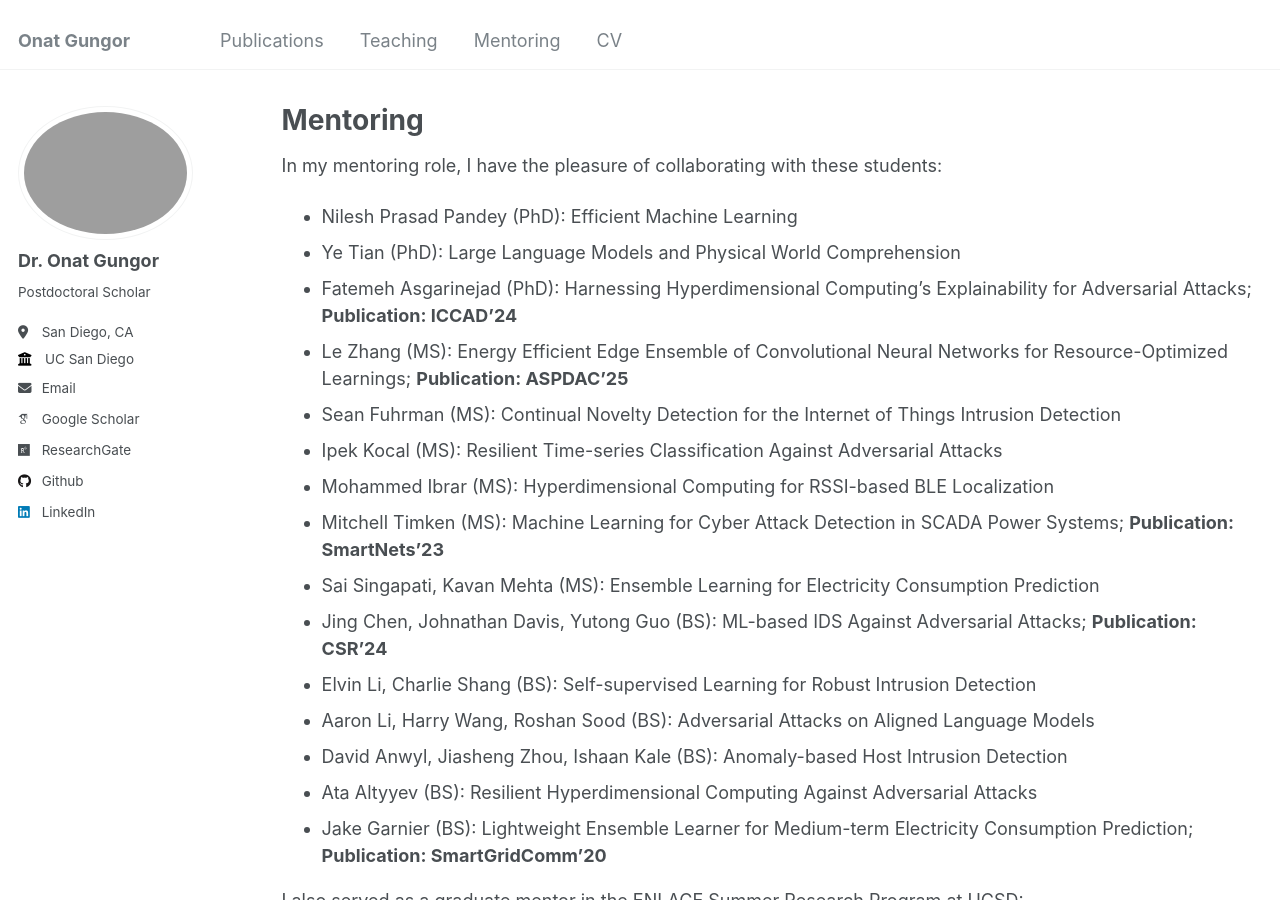
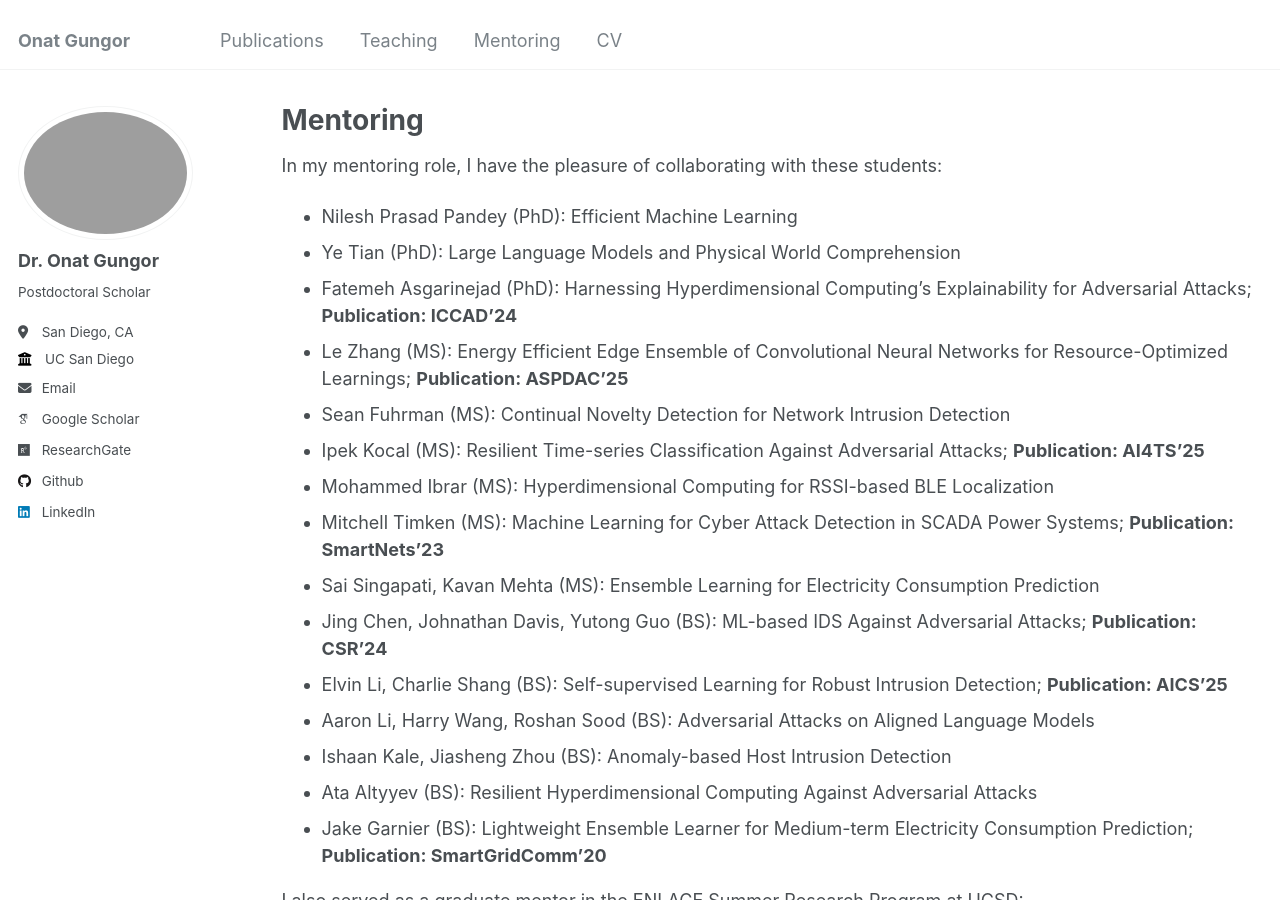
Before and after one commit to onatucsd/onatucsd.github.io, a Jekyll site: the page built from _pages/mentoring.md, in a window 1280 px wide and 900 px high. Built offline with Jekyll 4.4.1, drawn with Linux system fonts in a browser that asks for light colours; some web fonts are replaced.

Commit message:
Update mentoring.md

```diff
--- a/_pages/mentoring.md
+++ b/_pages/mentoring.md
@@ -11,15 +11,15 @@ In my mentoring role, I have the pleasure of collaborating with these students:
 * Ye Tian (PhD): Large Language Models and Physical World Comprehension
 * Fatemeh Asgarinejad (PhD): Harnessing Hyperdimensional Computing's Explainability for Adversarial Attacks; **Publication: ICCAD'24**
 * Le Zhang (MS): Energy Efficient Edge Ensemble of Convolutional Neural Networks for Resource-Optimized Learnings; **Publication: ASPDAC'25**
-* Sean Fuhrman (MS): Continual Novelty Detection for the Internet of Things Intrusion Detection
-* Ipek Kocal (MS): Resilient Time-series Classification Against Adversarial Attacks
+* Sean Fuhrman (MS): Continual Novelty Detection for Network Intrusion Detection
+* Ipek Kocal (MS): Resilient Time-series Classification Against Adversarial Attacks; **Publication: AI4TS'25**
 * Mohammed Ibrar (MS): Hyperdimensional Computing for RSSI-based BLE Localization
 * Mitchell Timken (MS): Machine Learning for Cyber Attack Detection in SCADA Power Systems; **Publication: SmartNets'23**
 * Sai Singapati, Kavan Mehta (MS): Ensemble Learning for Electricity Consumption Prediction
 * Jing Chen, Johnathan Davis, Yutong Guo (BS): ML-based IDS Against Adversarial Attacks; **Publication: CSR'24**
-* Elvin Li, Charlie Shang (BS): Self-supervised Learning for Robust Intrusion Detection
+* Elvin Li, Charlie Shang (BS): Self-supervised Learning for Robust Intrusion Detection; **Publication: AICS'25**
 * Aaron Li, Harry Wang, Roshan Sood (BS): Adversarial Attacks on Aligned Language Models
-* David Anwyl, Jiasheng Zhou, Ishaan Kale (BS): Anomaly-based Host Intrusion Detection
+* Ishaan Kale, Jiasheng Zhou (BS): Anomaly-based Host Intrusion Detection
 * Ata Altyyev (BS): Resilient Hyperdimensional Computing Against Adversarial Attacks
 * Jake Garnier (BS): Lightweight Ensemble Learner for Medium-term Electricity Consumption Prediction; **Publication: SmartGridComm'20**
 
```
